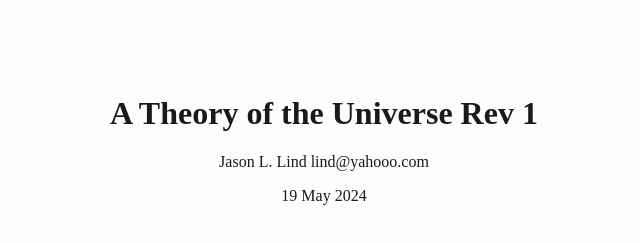
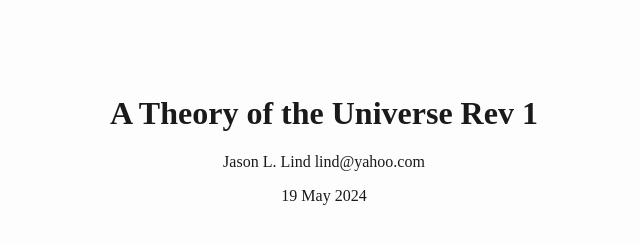
Before and after one commit to jlind0/multiplex.studio.web, a plain HTML site: page ctde-1.html in a window 1280 px wide. Shown: the top 243 px of the page, 316-956 px from the left. Drawn offline with Linux system fonts and the light colour scheme.

Commit message:
fix yahoo

```diff
--- a/ctde-1.html
+++ b/ctde-1.html
@@ -4,7 +4,7 @@
   <meta charset="utf-8" />
   <meta name="generator" content="pandoc" />
   <meta name="viewport" content="width=device-width, initial-scale=1.0, user-scalable=yes" />
-  <meta name="author" content="Jason L. Lind lind@yahooo.com" />
+  <meta name="author" content="Jason L. Lind lind@yahoo.com" />
   <meta name="dcterms.date" content="2024-05-19" />
   <title>A Theory of the Universe Rev 1</title>
   <style>
@@ -172,7 +172,7 @@
 <body>
 <header id="title-block-header">
 <h1 class="title">A Theory of the Universe Rev 1</h1>
-<p class="author">Jason L. Lind lind@yahooo.com</p>
+<p class="author">Jason L. Lind lind@yahoo.com</p>
 <p class="date">19 May 2024</p>
 </header>
 <h1 class="unnumbered" id="overall-theory">Overall Theory</h1>
```
Also changed, not shown: 1 other file.
